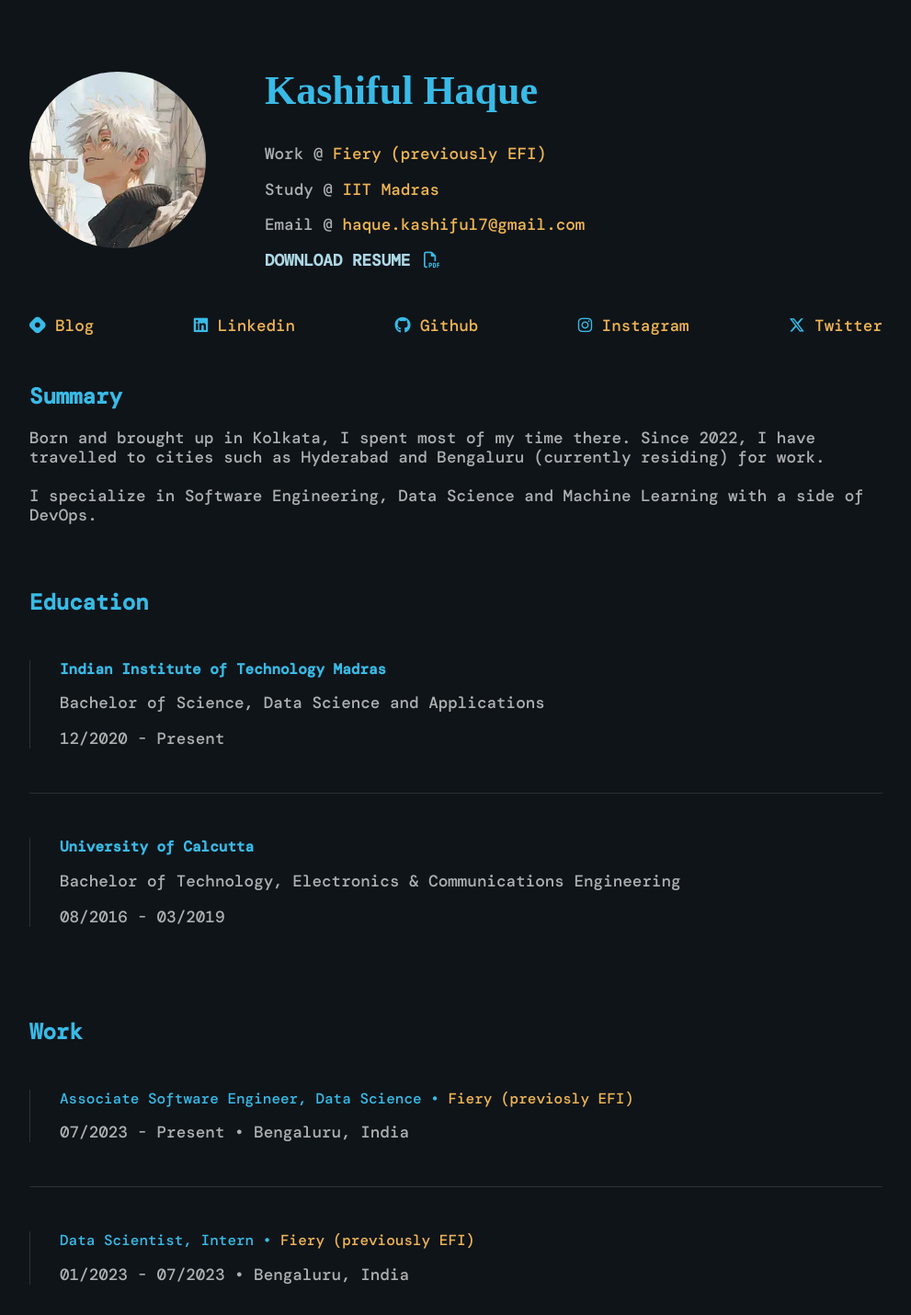
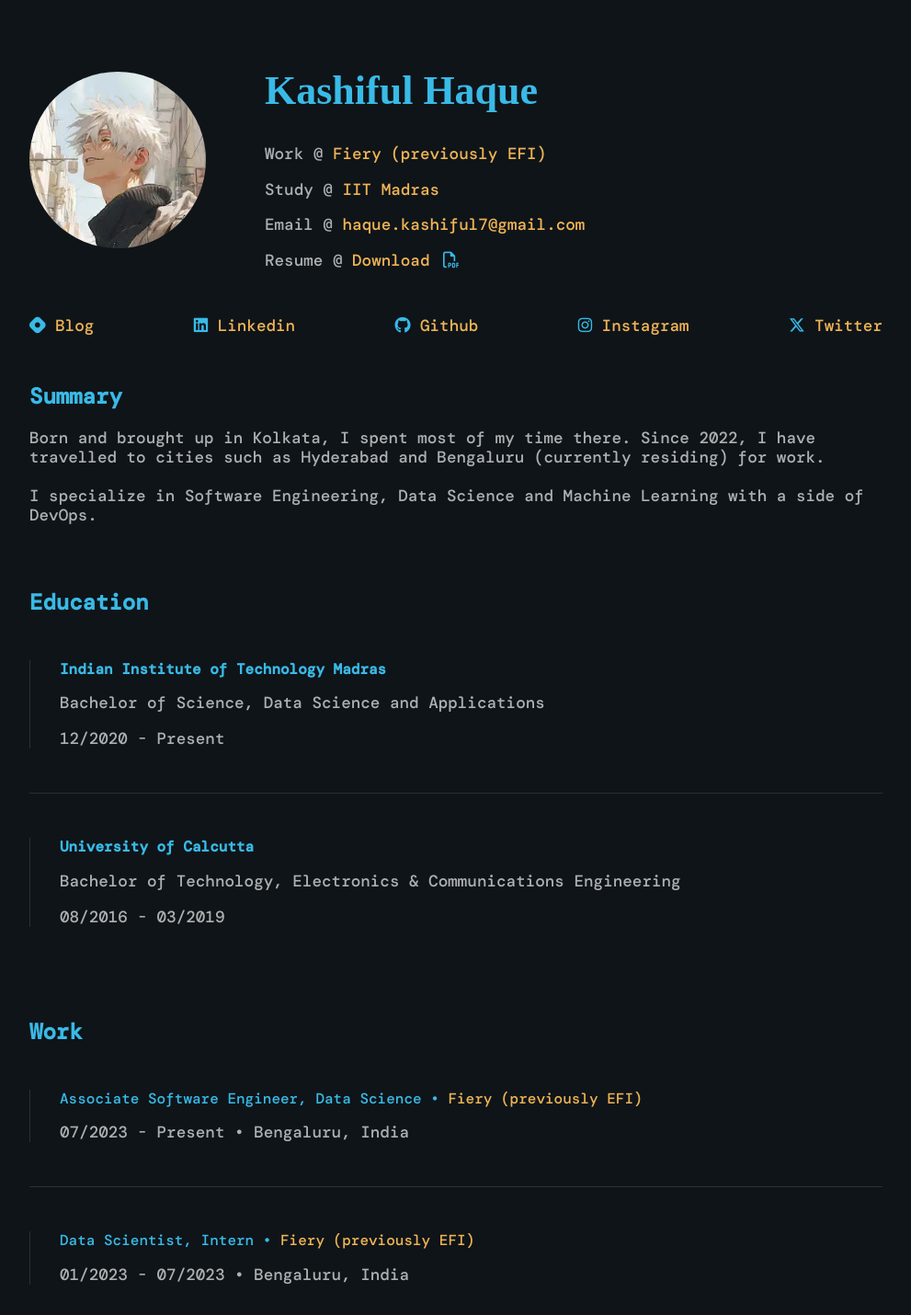
Before and after one commit to kashifulhaque/ifkash, a SvelteKit app: page / in a window 1280 px wide. Shown: the top 1430 px of the page at 92% size, without its empty margins (144-1135 px from the left). Built offline with nearby package versions, Linux system fonts and the light colour scheme; a web font is replaced by a local one.

Commit message:
Updated website 🚧

```diff
--- a/src/app.css
+++ b/src/app.css
@@ -36,9 +36,8 @@ body {
 }
 
 .resume {
-  color: lightblue;
-  font-weight: bold;
-  text-transform: uppercase;
+  color: var(mainLinkColor);
+  font-weight: 500;
 }
 
 .margin-right {
--- a/src/routes/+page.svelte
+++ b/src/routes/+page.svelte
@@ -40,12 +40,13 @@
         >
       </p>
       <p>
+        Resume @
         <a
           class="resume"
           href="./assets/Kashiful_Haque.pdf"
           target="_blank"
           rel="noopener noreferrer"
-          >Download Resume
+          >Download
           <i class="fa-regular fa-file-pdf margin-left"></i>
         </a>
       </p>
@@ -123,7 +124,7 @@
       Associate Software Engineer, Data Science •
       <strong class="company"
         ><a href="https://fiery.com" target="_blank" rel="noopener noreferrer"
-          >Fiery (previosly EFI)</a
+          >Fiery (previously EFI)</a
         ></strong
       >
       <p>07/2023 - Present • Bengaluru, India</p>
```
